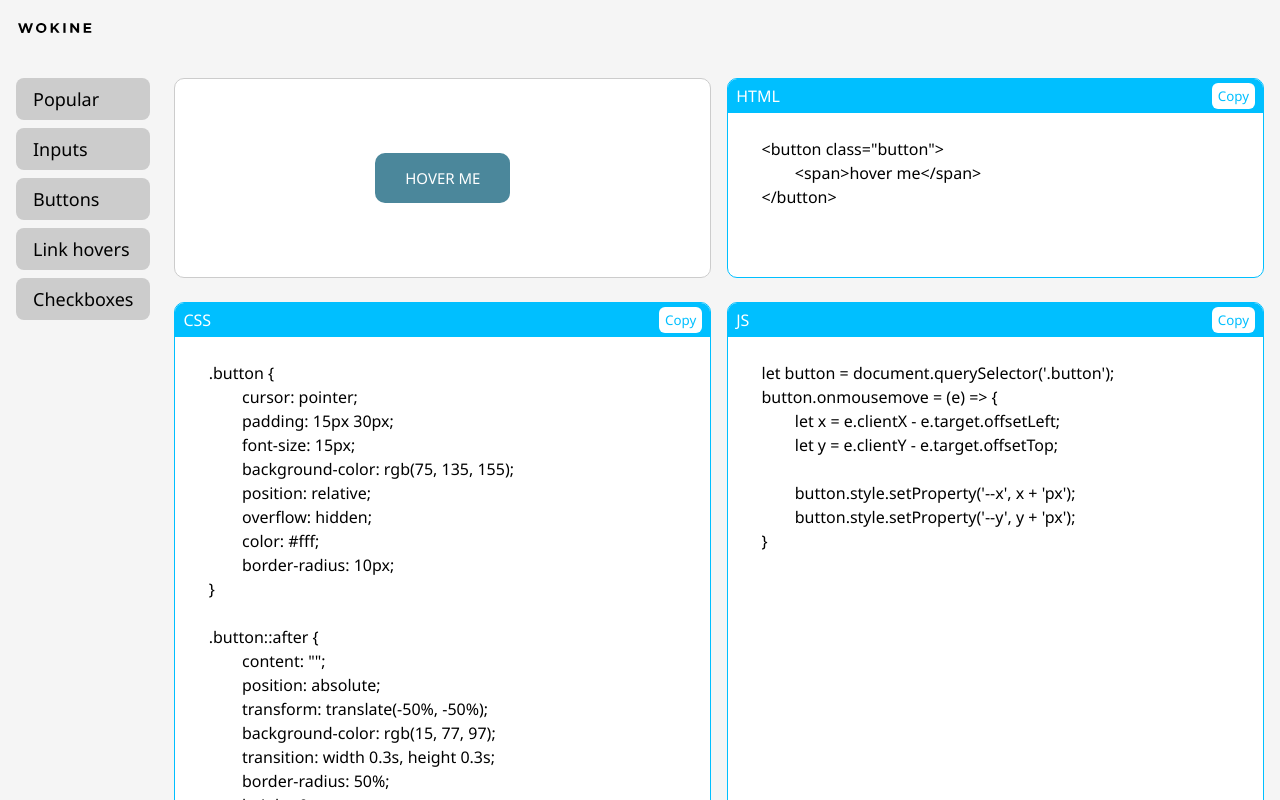
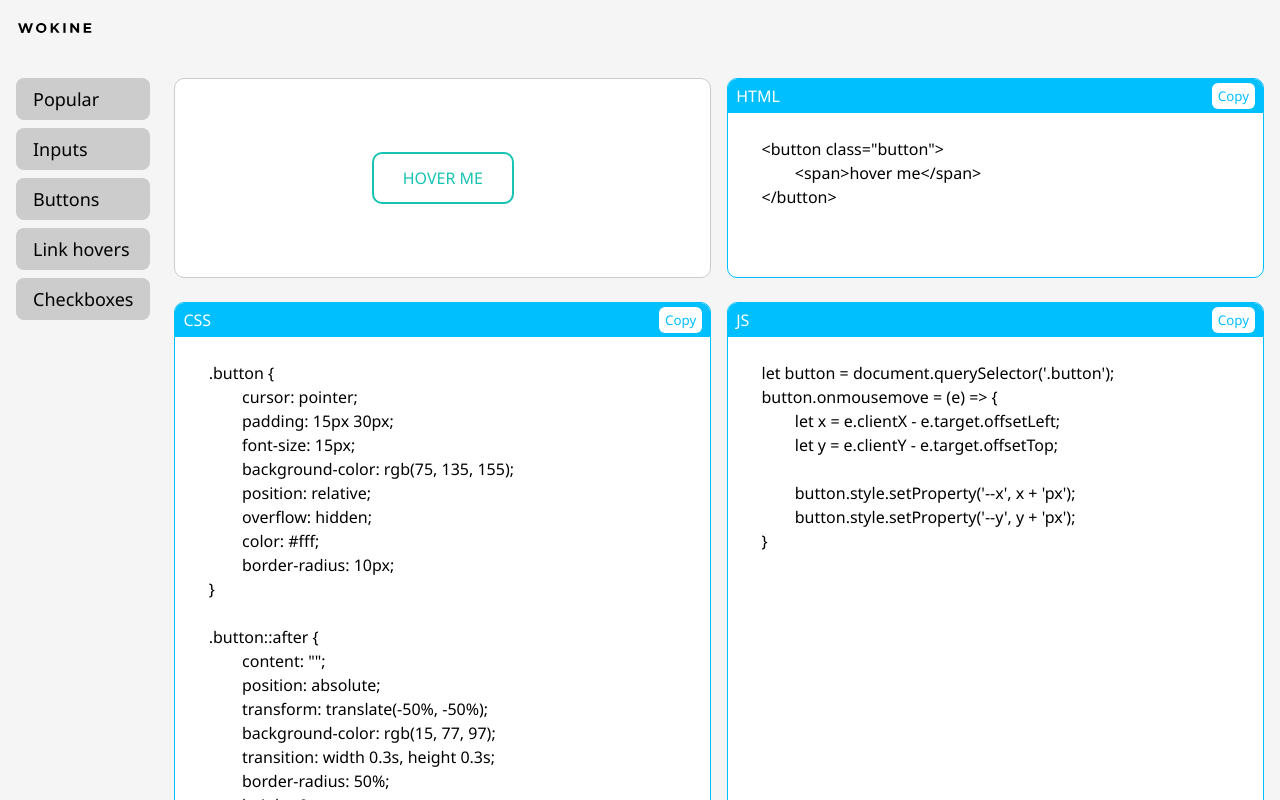
Before and after one commit to billiewillie/ui-project, a Next.js app: page /buttons/button2 in a window 1280 px wide. Shown: the top 800 px of the page. Built offline with nearby package versions, Linux system fonts and the light colour scheme.

Commit message:
edited cdd

```diff
--- a/content/buttons/index.jsx
+++ b/content/buttons/index.jsx
@@ -1,2 +1,2 @@
 export { default as Button1 } from "./button1/Button.jsx";
-export { default as Button2 } from "./button2/Button.jsx";
+// export { default as Button2 } from "./button2/Button.jsx";
--- a/pages/buttons/button2/index.jsx
+++ b/pages/buttons/button2/index.jsx
@@ -1,4 +1,4 @@
-import { Button2 } from "../../../content/buttons";
+import { Button1 } from "../../../content/buttons";
 import LayoutElement from "../../../layout/LayoutElement.jsx";
 
 export default function ButtonPage1() {
@@ -85,7 +85,7 @@ export default function ButtonPage1() {
 
 	return (
 		<LayoutElement htmlCode={htmlCode} cssCode={cssCode} jsCode={jsCode} jsxCode={jsxCode}>
-			<Button2 />
+			<Button1 />
 		</LayoutElement>
 	);
 }
--- a/pages/buttons/index.jsx
+++ b/pages/buttons/index.jsx
@@ -1,10 +1,9 @@
-import { Button1, Button2 } from "../../content/buttons";
+import { Button1 } from "../../content/buttons";
 
 export default function ButtonPage() {
 	return (
 		<div className='container'>
 			<Button1 />
-			<Button2 />
 		</div>
 	);
 }
--- a/pages/index.js
+++ b/pages/index.js
@@ -1,5 +1,5 @@
 import Head from "next/head";
-import { Button1, Button2 } from "../content/buttons";
+import { Button1 } from "../content/buttons";
 import { Link1 } from "../content/links";
 import { Input1 } from "../content/inputs";
 import { Checkbox1 } from "../content/checkboxes";
@@ -11,7 +11,6 @@ export default function Home() {
 				<title>Beautiful UI elements</title>
 			</Head>
 			<Button1 />
-			<Button2 />
 			<Link1 />
 			<Input1 />
 			<Checkbox1 />
```
